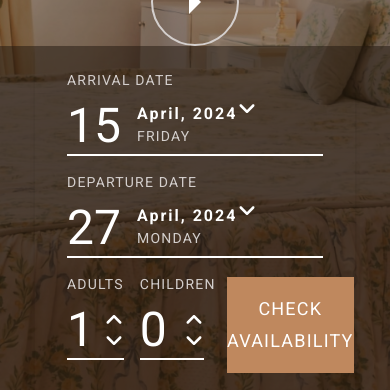
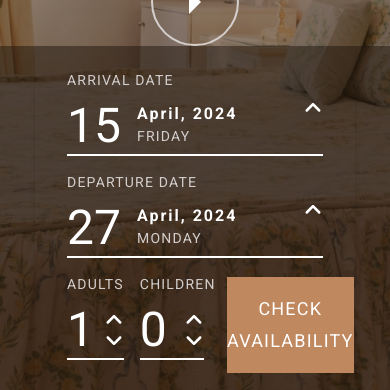
Before and after one commit to mnosumon/hotel-prive, a React (Vite) app: page / in a window 390 px wide. Shown: the part 474-864 px from the top of the page. Built offline with nearby package versions, Linux system fonts and the light colour scheme; a web font is replaced by a local one.

Commit message:
Arrivals and Departure handle Click problem

```diff
--- a/src/componets/home/banner/roomBook/CatchData.jsx
+++ b/src/componets/home/banner/roomBook/CatchData.jsx
@@ -3,9 +3,9 @@ import { FaAngleDown, FaAngleUp } from "react-icons/fa6";
 
 const CatchData = ({ content, day, month, weklyDay, openCalendar, isCalendarOpen }) => {
   return (
-    <div onClick={openCalendar} className="mb-4 md:w-1/2 border-b-2 border-color-neutral-0">
+    <div onClick={openCalendar} className="mb-4 border-b-2 border-color-neutral-0">
         <label className="block text-color-neutral-20 uppercase tracking-[1.2px] text-sm font-normal mb-2">{content}</label>
-        <div className="flex">
+        <div className="flex justify-between">
           <p className="bg-transparent outline-none text-color-neutral-0 text-5xl leading-[56px] flex items-center gap-4">
           <span>{day}</span>
           <div className="flex flex-col gap-1">
@@ -14,9 +14,9 @@ const CatchData = ({ content, day, month, weklyDay, openCalendar, isCalendarOpen
           </div>
           </p>
           {isCalendarOpen ? (
-          <FaAngleUp className='text-color-neutral-0 text-xl' />
+            <FaAngleDown className='text-color-neutral-0 text-xl' />
           ) : (
-            <FaAngleDown className='text-color-neutral-0 text-xl' />
+            <FaAngleUp className='text-color-neutral-0 text-xl' />
           )}
         </div>
     </div>
--- a/src/componets/home/banner/roomBook/RoomBook.jsx
+++ b/src/componets/home/banner/roomBook/RoomBook.jsx
@@ -20,6 +20,7 @@ const RoomBook = () => {
       setCalendarType(type);
       setIsCalendarOpen(true);
     }
+    console.log(isCalendarOpen);
   };
 
   const handleSubmit = (e) => {
@@ -32,12 +33,19 @@ const RoomBook = () => {
       <div className="container">
         <form onSubmit={handleSubmit} className=" shadow-md rounded px-8 pt-6 pb-8 mb-4">
           <div className="md:flex justify-between gap-8">
-            <CatchData openCalendar={() => handleCalendar('arrival')}
+            <div className="flex flex-col w-full">
+              <CatchData openCalendar={() => handleCalendar('arrival')}
               isCalendarOpen={isCalendarOpen && calendarType === 'arrival'} content="Arrival Date" day="15" month="April, 2024" weklyDay="Friday" />
-            <CatchData openCalendar={() => handleCalendar('departure')}
+              {isCalendarOpen && <Calendar />}
+            </div>
+            <div className="flex flex-col w-full">
+              <CatchData openCalendar={() => handleCalendar('departure')}
               isCalendarOpen={isCalendarOpen && calendarType === 'departure'} content="Departure Date" day="27" month="April, 2024" weklyDay="monday" />
+              {isCalendarOpen && <Calendar />}
+            </div>
+
           </div>
-          {isCalendarOpen && <Calendar />}
+
 
           <div className="flex justify-between gap-8">
             <div className="flex w-1/2 gap-4 md:gap-8">
```
